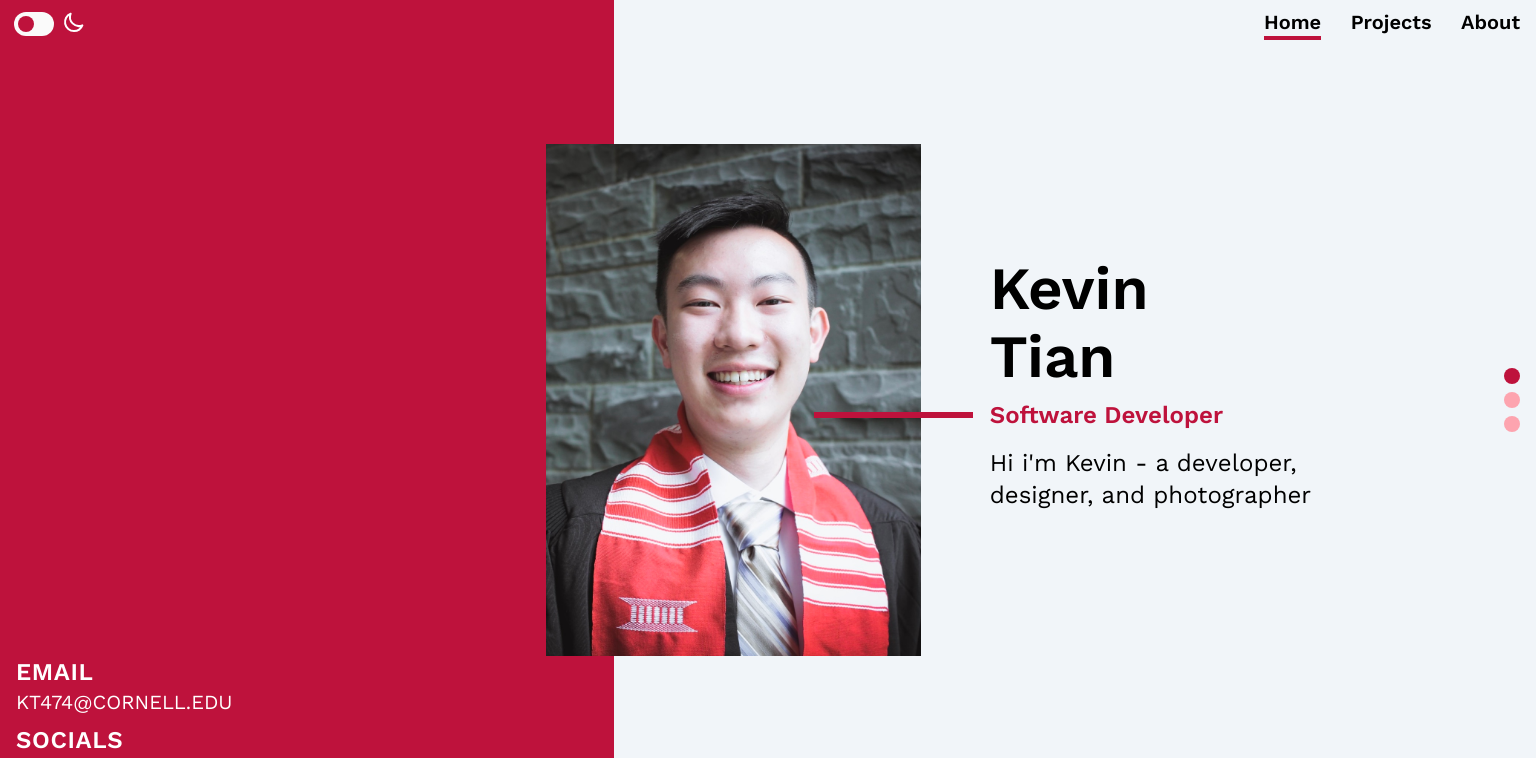
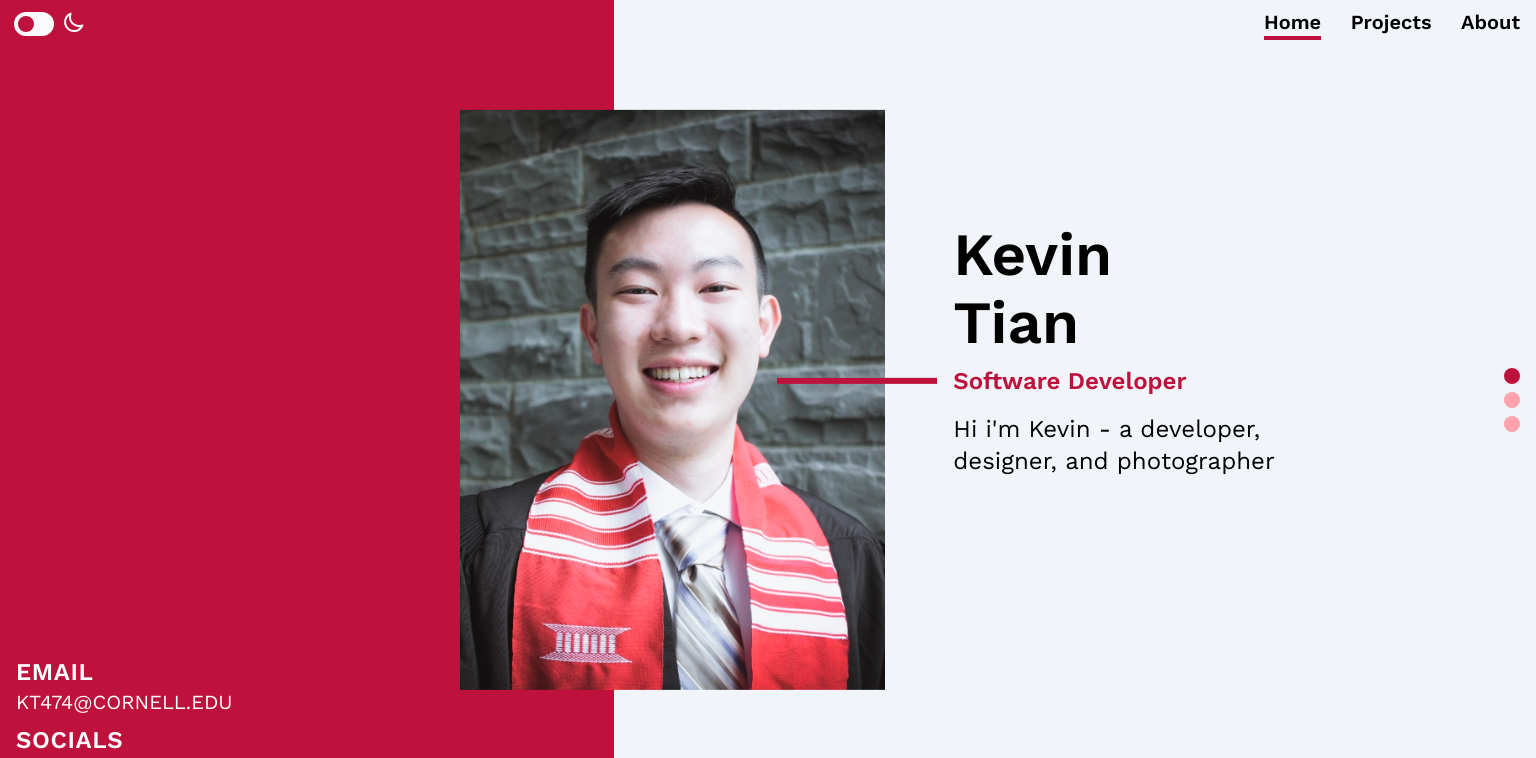
Before and after one commit to kt474/portfolio-v4, a Vue app: page / in a window 1536 px wide. Shown: the top 758 px of the page. Built offline with nearby package versions, Linux system fonts and the light colour scheme.

Commit message:
fix main img on large screens

```diff
--- a/src/components/Main.vue
+++ b/src/components/Main.vue
@@ -146,6 +146,13 @@ input:checked ~ .dot {
     margin-bottom: 4rem;
   }
 }
+
+@media (min-width: 1536px){
+  .profile-img{
+    width: 425px !important;
+    margin-left: 17vw !important;
+  }
+}
 .profile-img {
   width: 375px;
   margin-left: 25vw;
```
